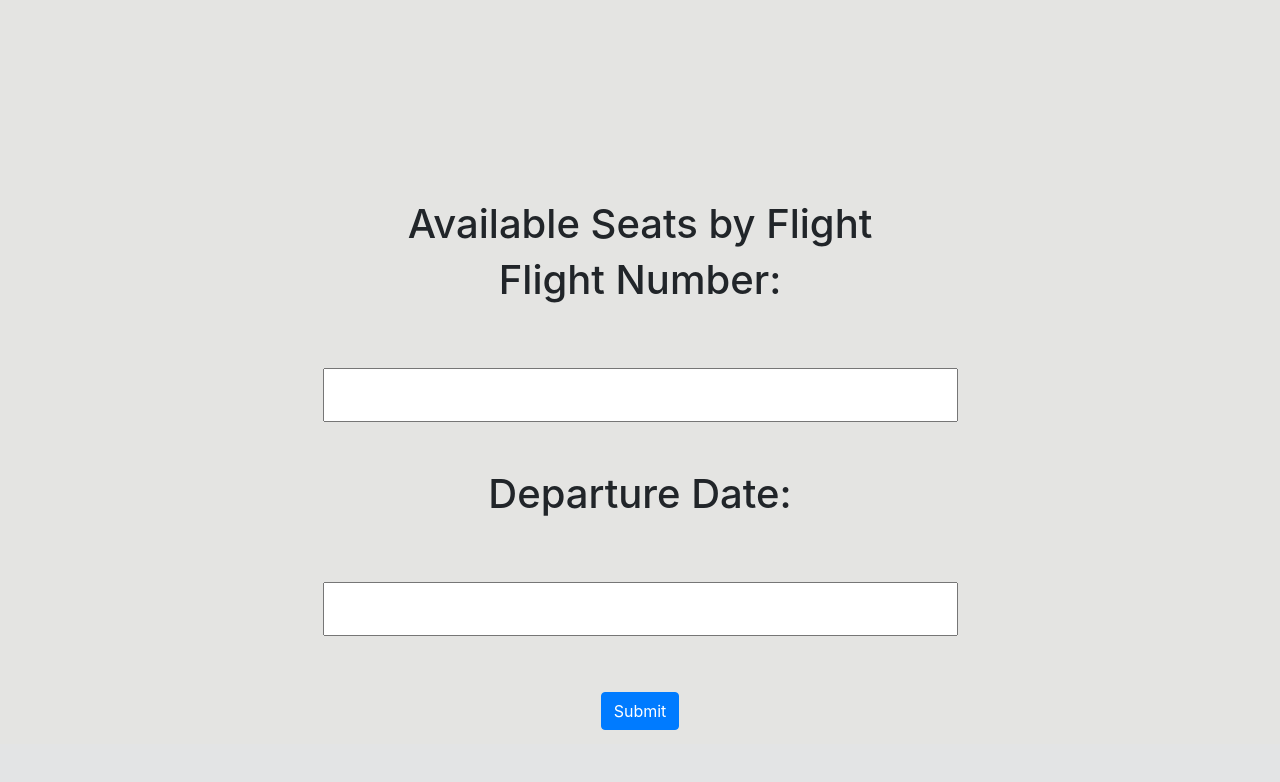
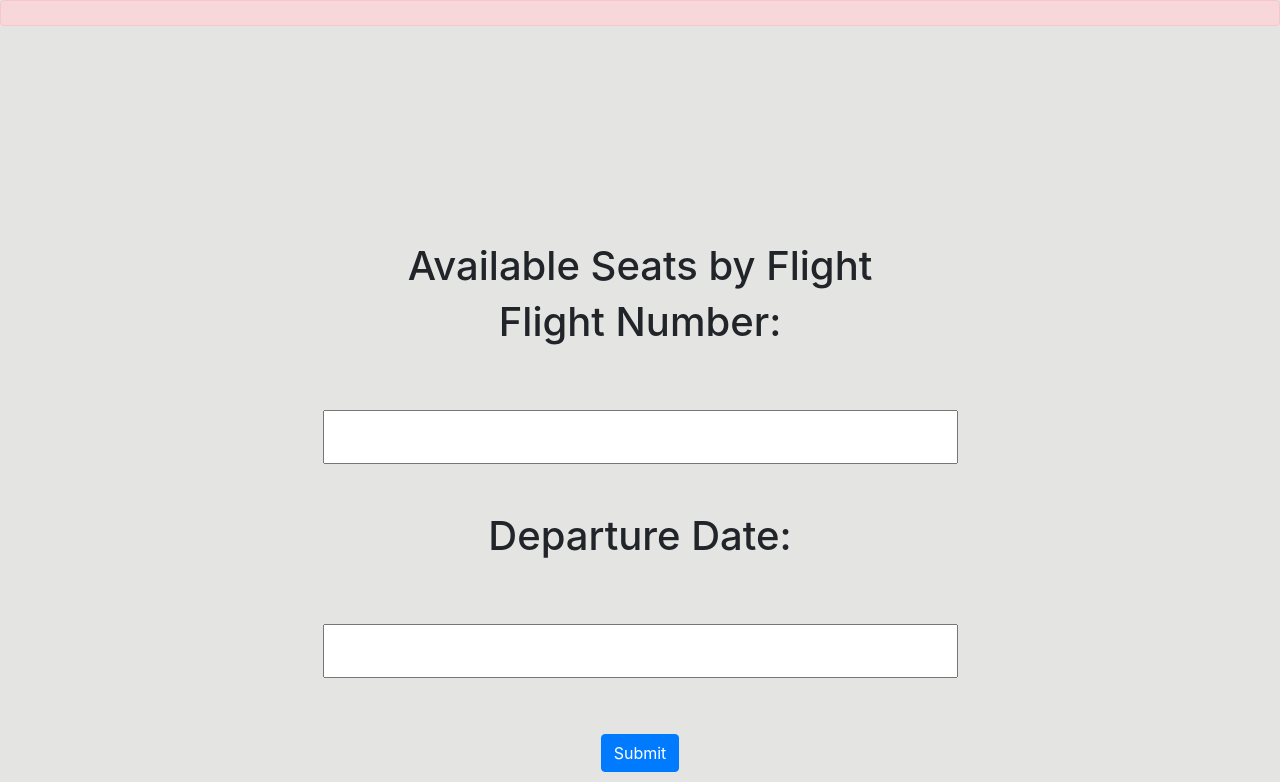
Before and after one commit to adialachar/CS166PhaseThree, a Flask app: page /available_seats in a window 1280 px wide. Shown: the part 56-838 px from the top of the page. Before the commit the page ends 786 px from the top, so only its background shows below. Run offline with Flask 2, Linux system fonts and the light colour scheme; some libraries are stand-ins or nearby versions.

Commit message:
Update available_seats.html

```diff
--- a/templates/available_seats.html
+++ b/templates/available_seats.html
@@ -87,7 +87,11 @@
 
 
 
-
+	  {% if error_message is not none %}
+<div class="alert alert-danger" role="alert">
+	{{error_message}}
+</div>
+{%endif%}
 
 
 
```
